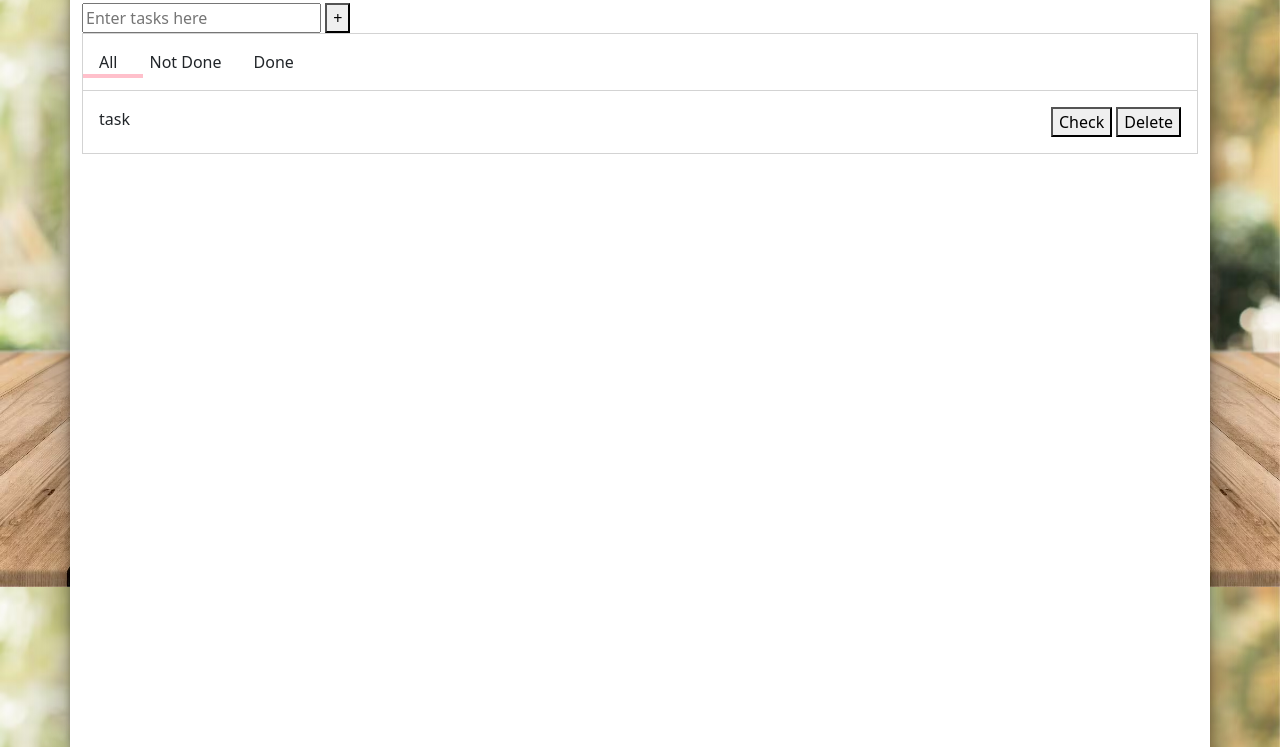
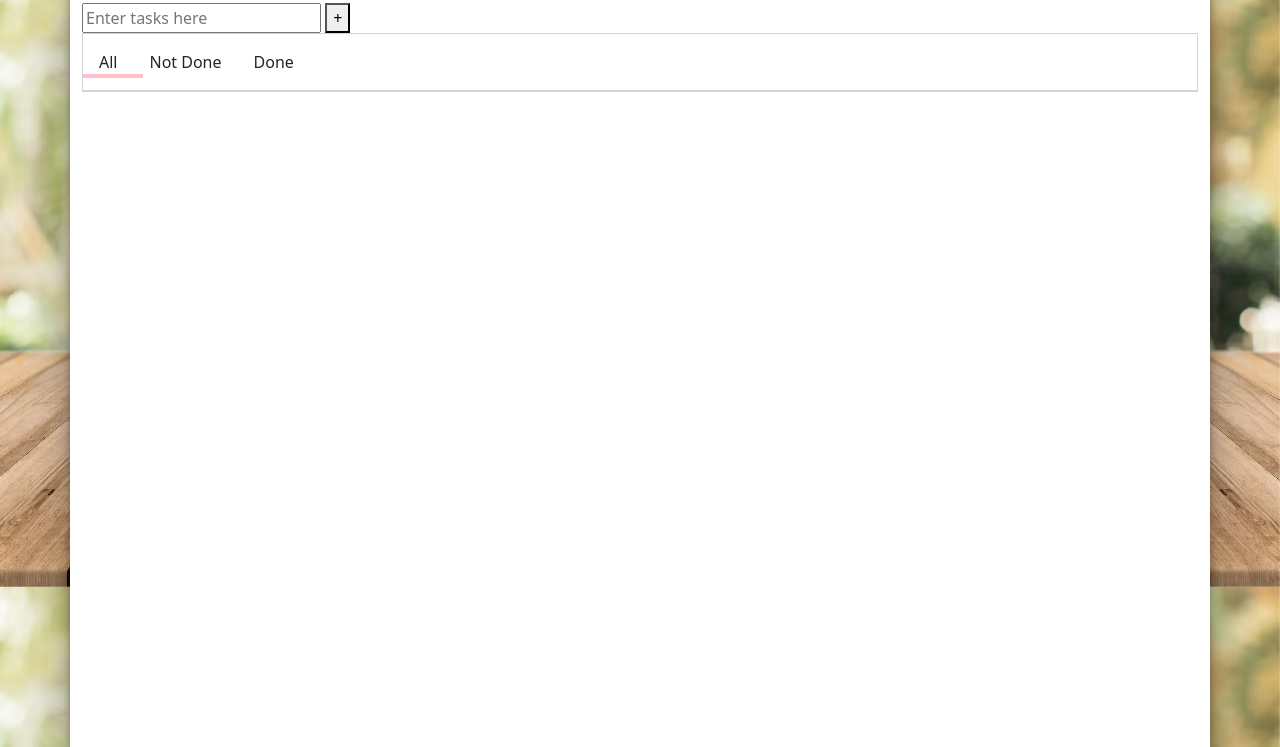
Before and after one commit to jamescakr/to-do-list, a plain HTML site: page index.html in a window 1280 px wide. Shown: the part 53-800 px from the top of the page. Drawn offline with nearby package versions, Linux system fonts and the light colour scheme.

Commit message:
thrid commit

```diff
--- a/index.html
+++ b/index.html
@@ -31,13 +31,6 @@
                 </div>
             </div>
             <div id="task-board">
-                <div class="task">
-                    <div>task</div>
-                    <div>
-                        <button>Check</button>
-                        <button>Delete</button>
-                    </div>
-                </div>
             </div>
         </section>
 
```
